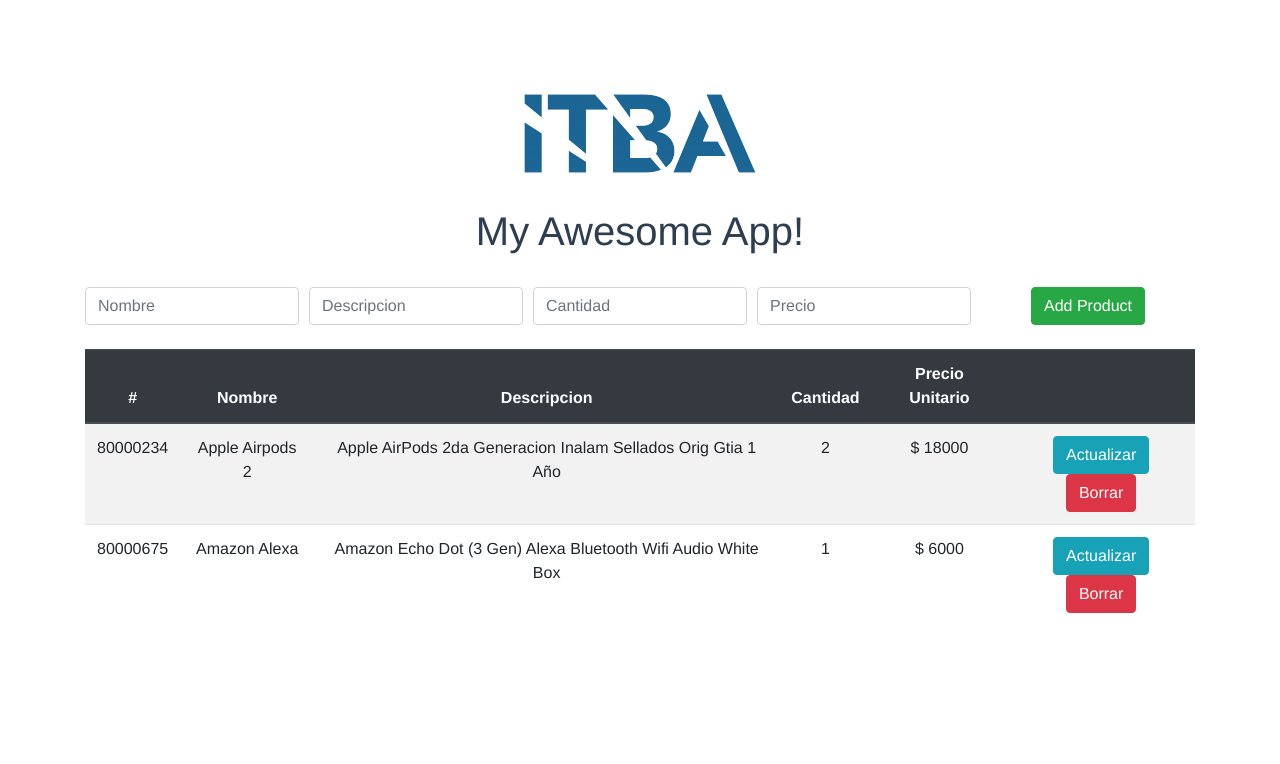
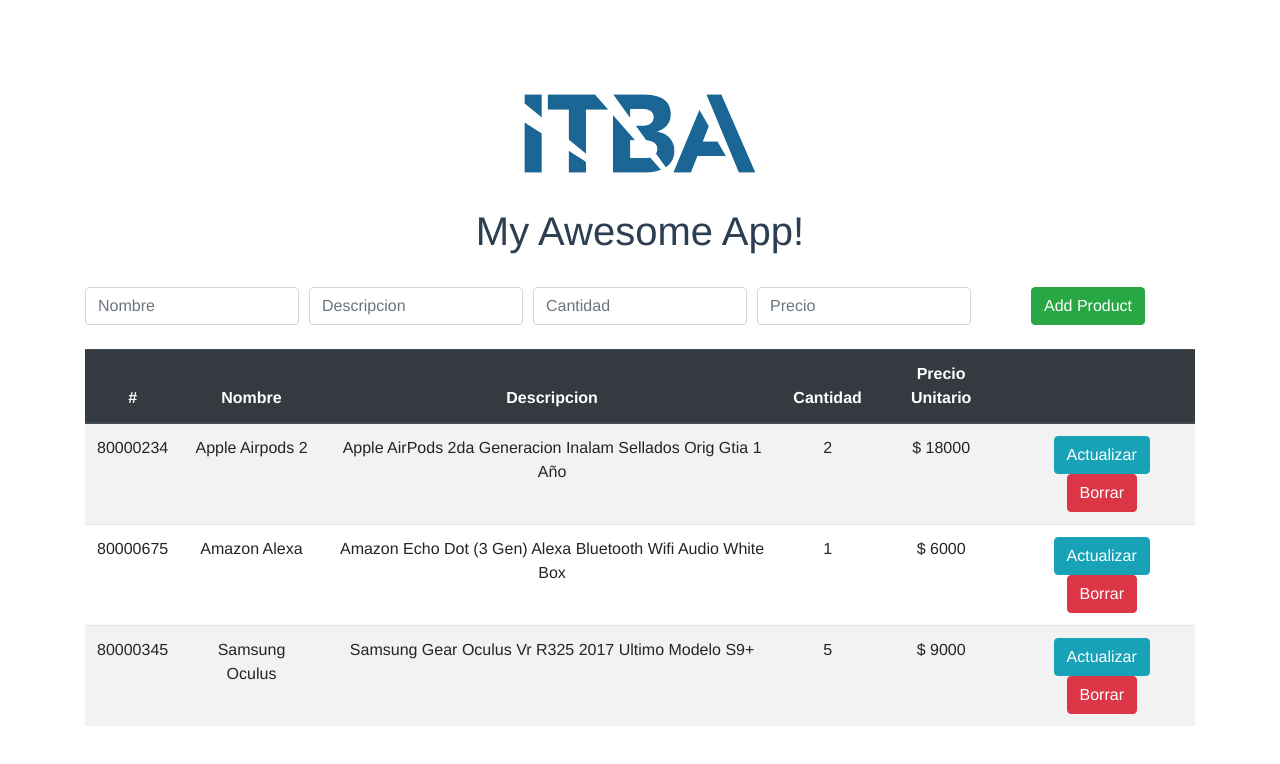
Before and after one commit to gbrey/products-frontend, a Vue app: page / in a window 1280 px wide. Shown: the top 764 px of the page. Built offline with nearby package versions, Linux system fonts and the light colour scheme.

Commit message:
mock data

```diff
--- a/src/App.vue
+++ b/src/App.vue
@@ -114,6 +114,13 @@
             description: 'Amazon Echo Dot (3 Gen) Alexa Bluetooth Wifi Audio White Box',
             amount: 1,
             price: 6000
+          },
+          {
+            id: 80000345,
+            name: 'Samsung Oculus',
+            description: 'Samsung Gear Oculus Vr R325 2017 Ultimo Modelo S9+ ',
+            amount: 5,
+            price: 9000
           }
         ]
       }
```
